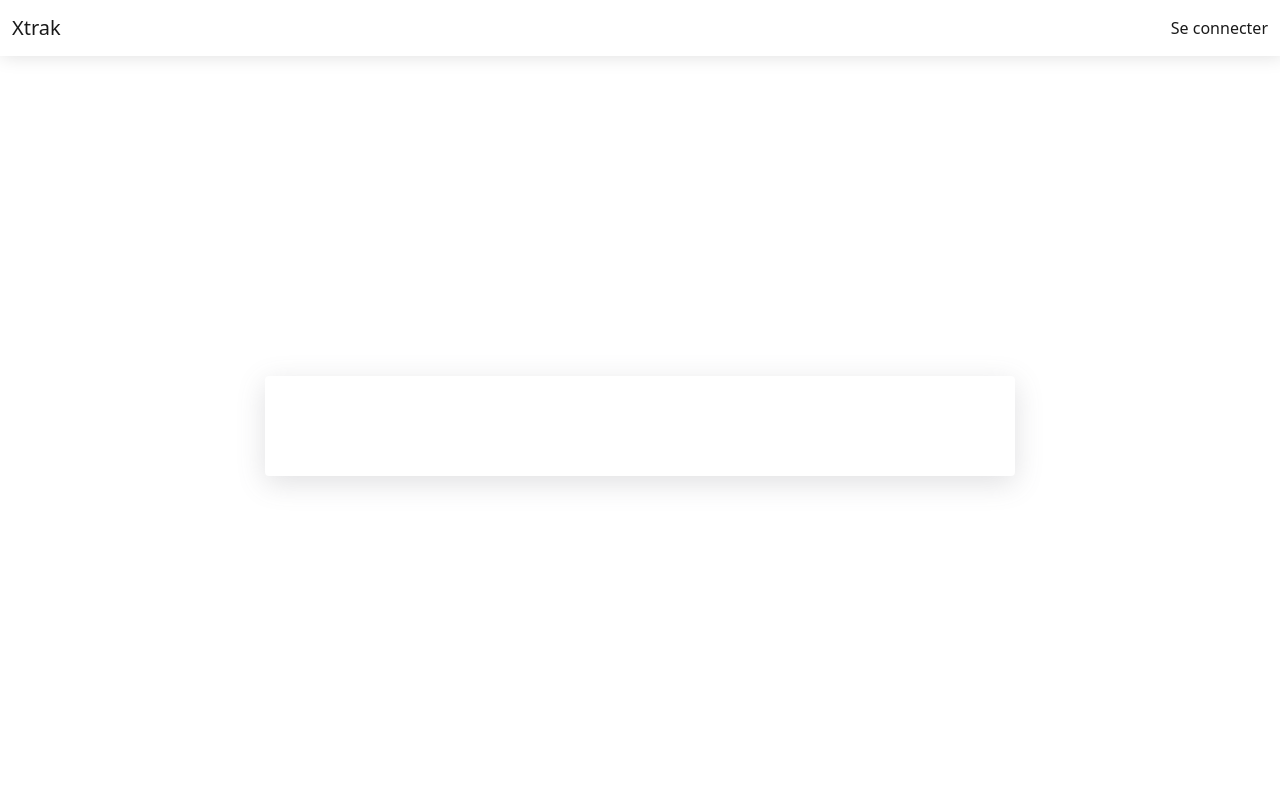
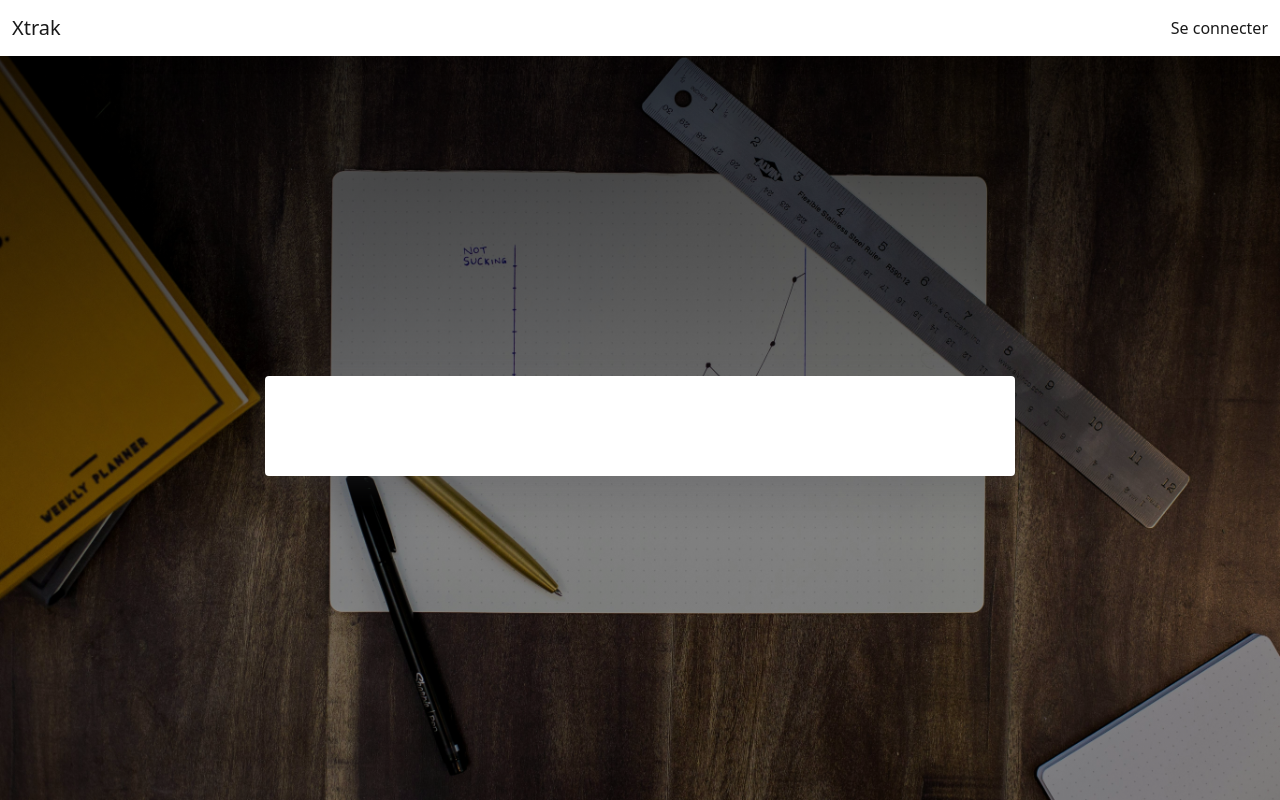
Before and after one commit to fagathe-dev/tracking, a Symfony app: template templates/layouts/auth.html.twig in a window 1280 px wide. Run offline with Twig, Linux system fonts and the light colour scheme; the template is opened without the code that fills it, so the values that code supplies are empty; some libraries are stand-ins or nearby versions.

Commit message:
front: add bg image #17

```diff
--- a/public/css/auth.css
+++ b/public/css/auth.css
@@ -1,3 +1,19 @@
+.wrapper {
+  background-image: linear-gradient(
+      to top,
+      rgba(0, 0, 0, 0.4) 33.33%,
+      rgba(0, 0, 0, 0.5) 50%,
+      rgba(0, 0, 0, 0.75) 100%
+    ),
+    url("/images/auth/bg.jpg");
+  background-attachment: fixed;
+  background-position: right;
+  background-size: cover;
+  background-repeat: no-repeat;
+  background-clip: content-box;
+  background-origin: content-box;
+}
+
 #main-content {
   align-items: center;
   justify-content: center;
@@ -10,6 +26,7 @@
   width: 100%;
   border-radius: 0.25rem;
   padding: 20px calc(3vw + 5px) 25px;
+  background-color: var(--bs-white);
 }
 
 @media screen and (min-width: 600px) and (min-height: 600px) {
```
Also changed, not shown: public/images/auth/bg.jpg (added).
